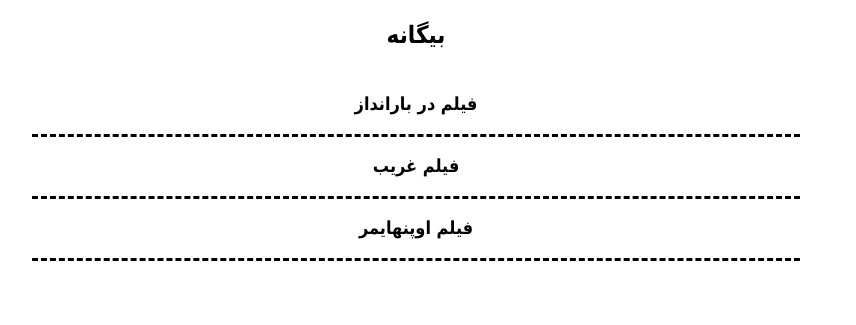
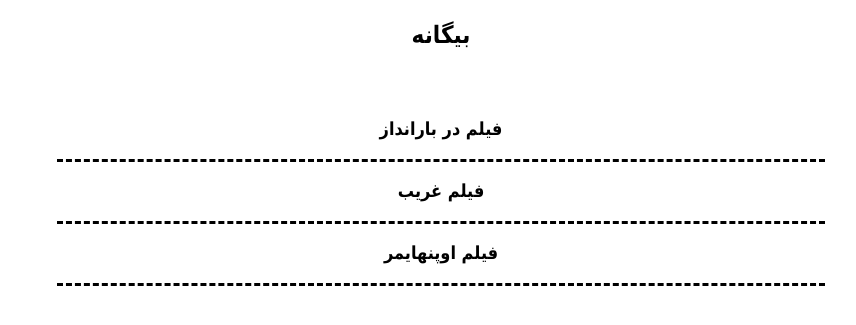
Before and after one commit to darkblog/darkblog.github.io, a Jekyll site: the page built from index.html, in a window 1280 px wide. Shown: the top 325 px of the page, without its empty margins (308-1164 px from the left). Built offline with Jekyll 4.4.1, drawn with Linux system fonts in a browser that asks for light colours.

Commit message:
Update index.html

```diff
--- a/_layouts/index.html
+++ b/_layouts/index.html
@@ -6,7 +6,7 @@
 <title>{% if page.title %}{{ page.title }}{% else %}{{ site.name }}{% endif %}</title>
 <meta name="description" content="{% if page.excerpt %}{{ page.excerpt | strip_html | strip_newlines | truncate: 160 }}{% else %}{{ site.description }}{% endif %}">
 <link rel="canonical" href="{{ page.url | replace:'index.html','' | prepend: site.baseurl | prepend: site.url }}">
-<style>body{font:100%/1.6 Tahoma}.container{margin:auto;padding:5px;max-width:768px}h1{font-size:x-large}h2{font-size:large}a{color:black;text-decoration:none}.post{padding-bottom:15px;border-bottom:dashed black}.center{display:block;margin:auto;text-align:center}</style>
+<style>body{font:100%/1.6 Tahoma}.container{margin:auto;padding:30px;max-width:768px}h1{font-size:x-large}h2{font-size:large}a{color:black;text-decoration:none}.post{padding-bottom:15px;border-bottom:dashed black}.center{display:block;margin:auto;text-align:center}</style>
 </head>
 <body>
 <header class="center">
```
